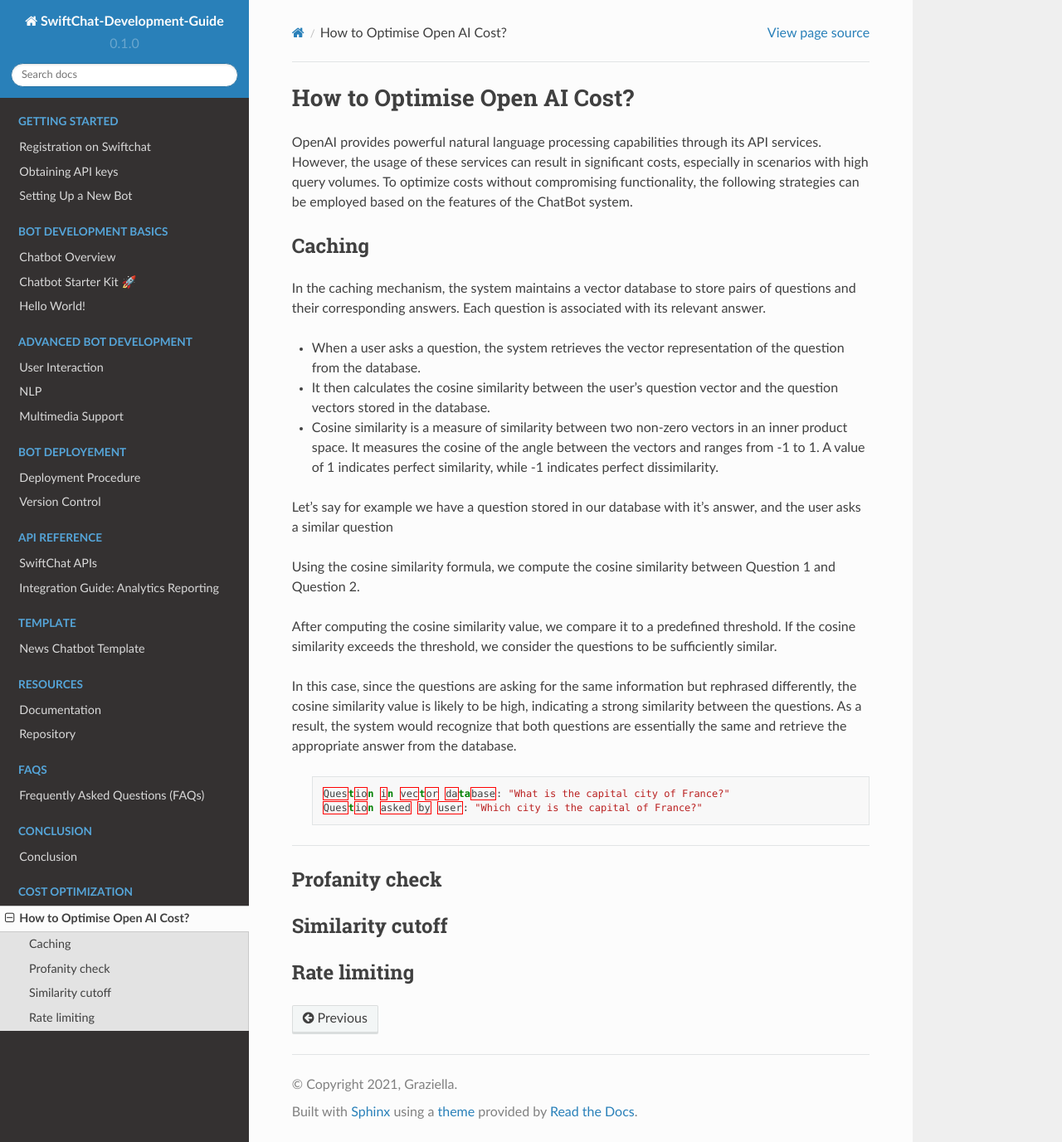
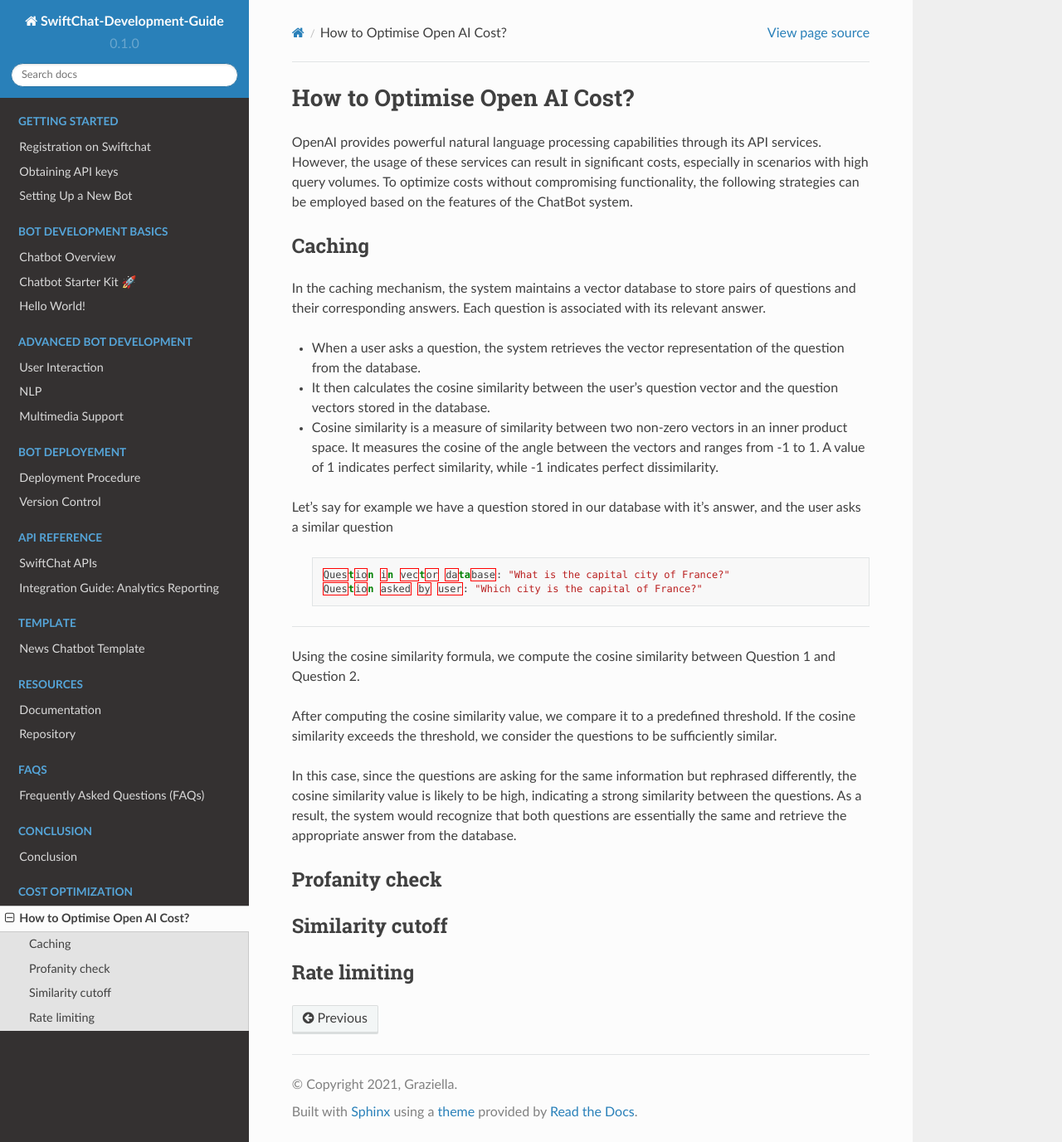
Before and after one commit to Priyanka-sharma181/Chatbot-Development-Guide, a Sphinx documentation site: the page built from docs/source/cost_optimization.rst, in a window 1280 px wide and 1377 px high. Shown: the whole window at 83% size. Built offline with Sphinx 7.4.7 and the Read the Docs theme 2.0.0, drawn with Linux system fonts in a browser that asks for light colours.

Commit message:
cost optimization fix

```diff
--- a/docs/source/cost_optimization.rst
+++ b/docs/source/cost_optimization.rst
@@ -13,19 +13,18 @@ In the caching mechanism, the system maintains a vector database to store pairs
 
 Let's say for example we have a question stored in our database with it's answer, and the user asks a similar question
 
+   .. code-block:: json
+
+    Question in vector database: "What is the capital city of France?"
+    Question asked by user: "Which city is the capital of France?"
+
+-------------------
 
 Using the cosine similarity formula, we compute the cosine similarity between Question 1 and Question 2.
 
 After computing the cosine similarity value, we compare it to a predefined threshold. If the cosine similarity exceeds the threshold, we consider the questions to be sufficiently similar.
 
 In this case, since the questions are asking for the same information but rephrased differently, the cosine similarity value is likely to be high, indicating a strong similarity between the questions. As a result, the system would recognize that both questions are essentially the same and retrieve the appropriate answer from the database.
-
-   .. code-block:: json
-
-        Question in vector database: "What is the capital city of France?"
-        Question asked by user: "Which city is the capital of France?"
-
--------------------
 
 
 Profanity check
```
